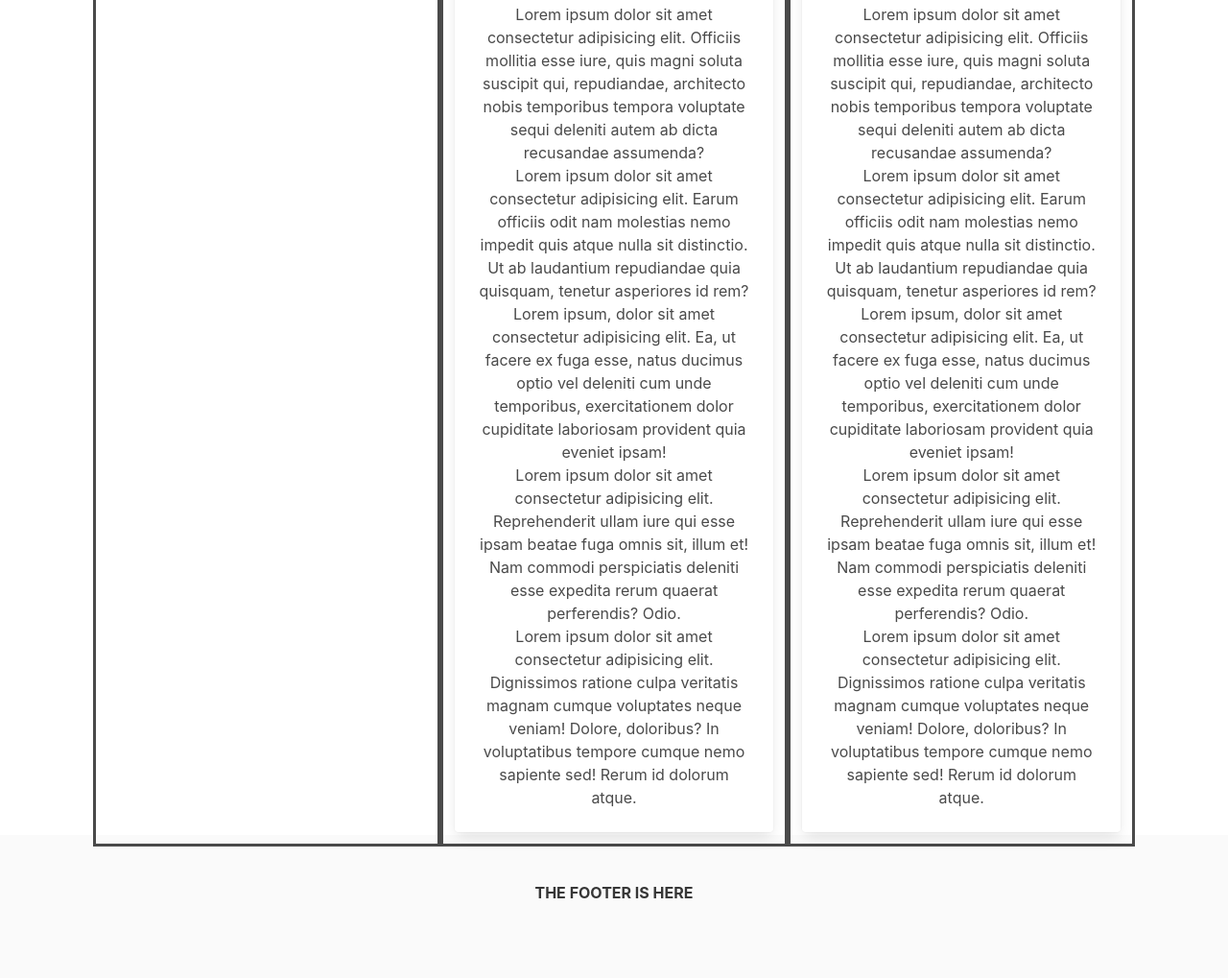
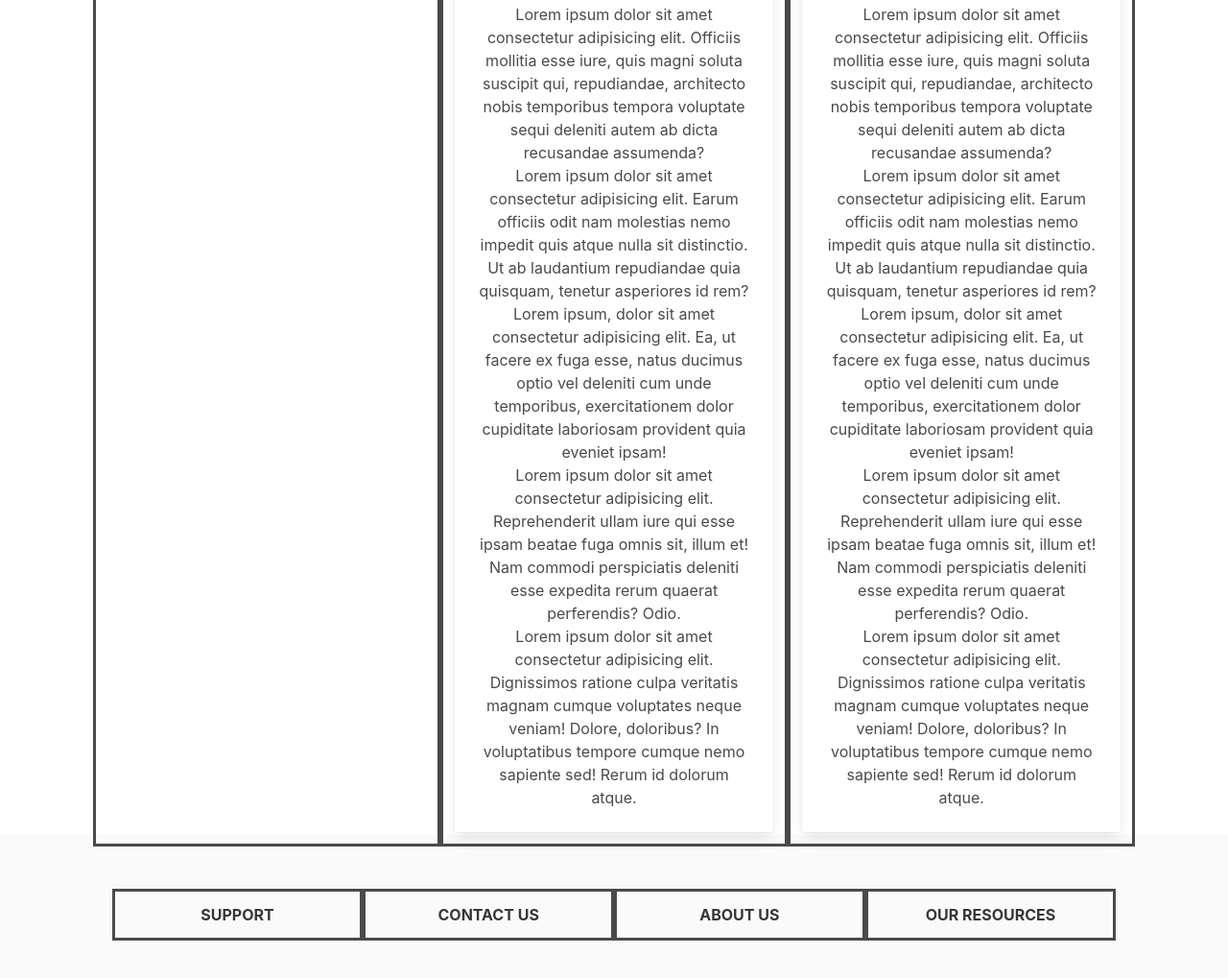
Before and after one commit to NathanSteinway/super-octo-broccoli, a plain HTML site: page index.html in a window 1280 px wide. Shown: the part 1117-2136 px from the top of the page at 96% size. Drawn offline with nearby package versions, Linux system fonts and the light colour scheme.

Commit message:
added links from navbar to different sections in footer

```diff
--- a/index.html
+++ b/index.html
@@ -12,7 +12,7 @@
 
     <!-- navbar  -->
 
-    <nav class="navbar" role="navigation" aria-label="main navigation">
+    <nav class="navbar is-dark" role="navigation" aria-label="main navigation">
         <div class="navbar-brand">
           <a class="navbar-item" href="https://media.giphy.com/media/xuXc3kD8AeVaw/giphy-downsized-large.gif">
             <img src="https://via.placeholder.com/112x28?text=BRANDING!">
@@ -37,16 +37,18 @@
               </a>
 
               <div class="navbar-dropdown">
-                <a class="navbar-item">
+                <a class="navbar-item" href="#footer-about-us">
                   About
                 </a>
 
-                <a class="navbar-item">
-                  Contact
+                <a class="navbar-item" href="#footer-our-resources">
+                  Resources
                 </a>
-                <hr class="navbar-divider">
-                <a class="navbar-item">
-                  Report an issue
+                <a class="navbar-item" href="#footer-contact-us">
+                  Contact Us
+                </a>
+                <a class="navbar-item" href="#footer-support">
+                    Support
                 </a>
               </div>
             </div>
@@ -327,10 +329,44 @@
     </main>
 
       <footer class="footer">
-        <div class="content has-text-centered">
-          <p>
-            <strong>THE FOOTER IS HERE</strong>
-          </p>
+
+        <div class="columns is-mobile is-multiline is-flex-grow-1 is-centered">
+
+            <!-- SPACER ON LEFT-->
+            <div class="column is-1"></div>
+
+            <div class="column column-style" id="footer-support">
+                <div class="content has-text-centered">
+                    <p>
+                      <strong>SUPPORT</strong>
+                    </p>
+                </div>
+            </div>
+            <div class="column column-style" id="footer-contact-us">
+                <div class="content has-text-centered">
+                    <p>
+                        <strong>CONTACT US</strong>
+                    </p>
+                </div>
+            </div>
+            <div class="column column-style" id="footer-about-us">
+                <div class="content has-text-centered">
+                    <p>
+                        <strong>ABOUT US</strong>
+                    </p>
+                </div>
+            </div>
+            <div class="column column-style" id="footer-our-resources">
+                <div class="content has-text-centered">
+                    <p>
+                        <strong>OUR RESOURCES </strong>
+                    </p>
+                </div>
+            </div>
+
+            <!-- SPACER ON RIGHT-->
+            <div class="column is-1"></div>
+
         </div>
       </footer>
 
```
